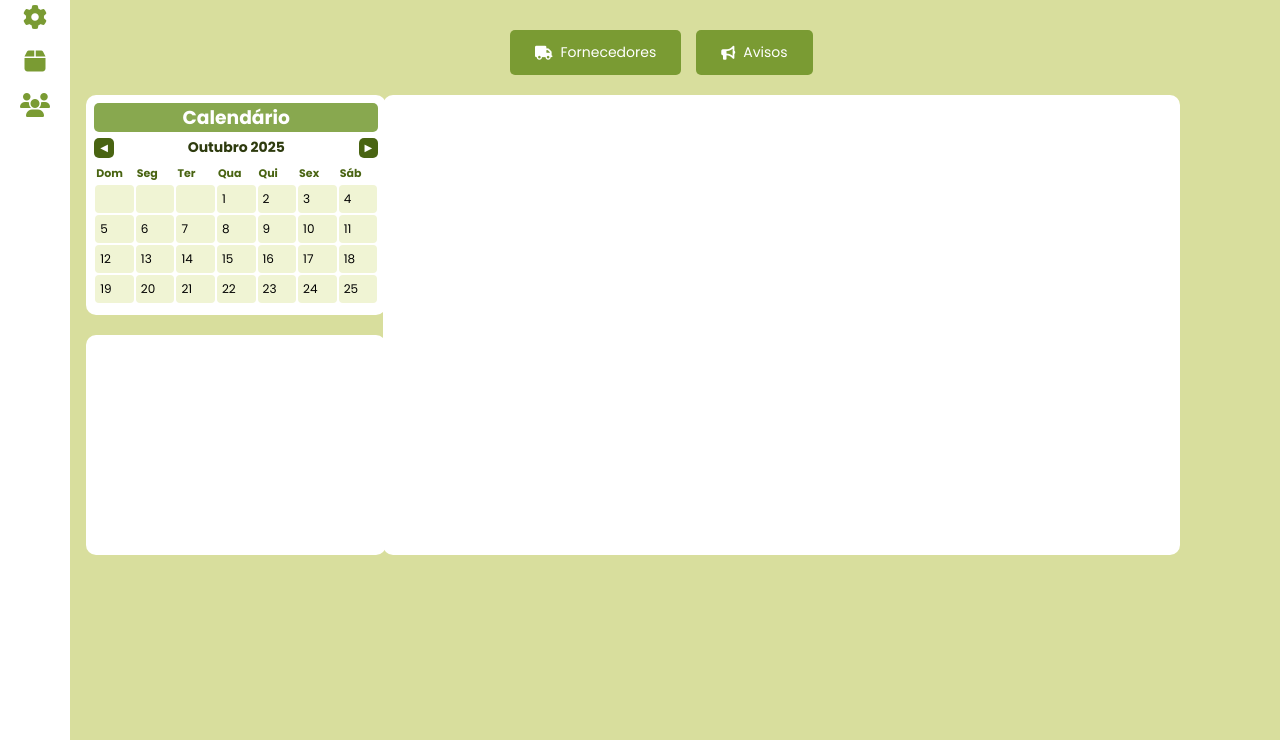
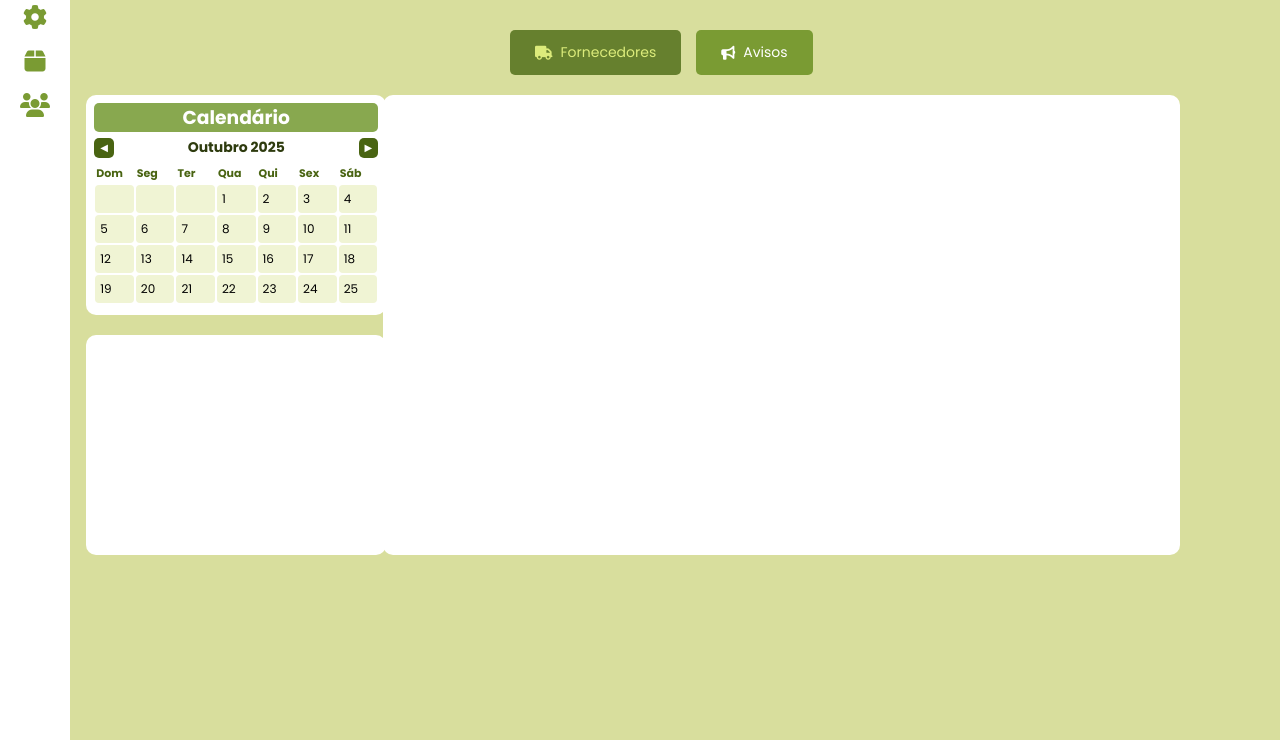
Before and after one commit to riverspaulo/StockField, a FastAPI app: template Stockfield/templates/fornecedores.html in a window 1280 px wide, with the pointer over the restyled element. Shown: the part 76-816 px from the top of the page. Run offline with FastAPI, Linux system fonts and the light colour scheme; the template is opened without the code that fills it, so the values that code supplies are empty.

Commit message:
atualização nos botões de avisos e fornecedores

```diff
--- a/Stockfield/static/css/profile.css
+++ b/Stockfield/static/css/profile.css
@@ -104,6 +104,11 @@ body {
     margin-top: 10px;
     padding-left: 420px;
 
+}
+
+.menu-buttons button:hover{
+    background-color: #66802e;
+    color: #dceb7b;
 }
 
 .btn {
```
